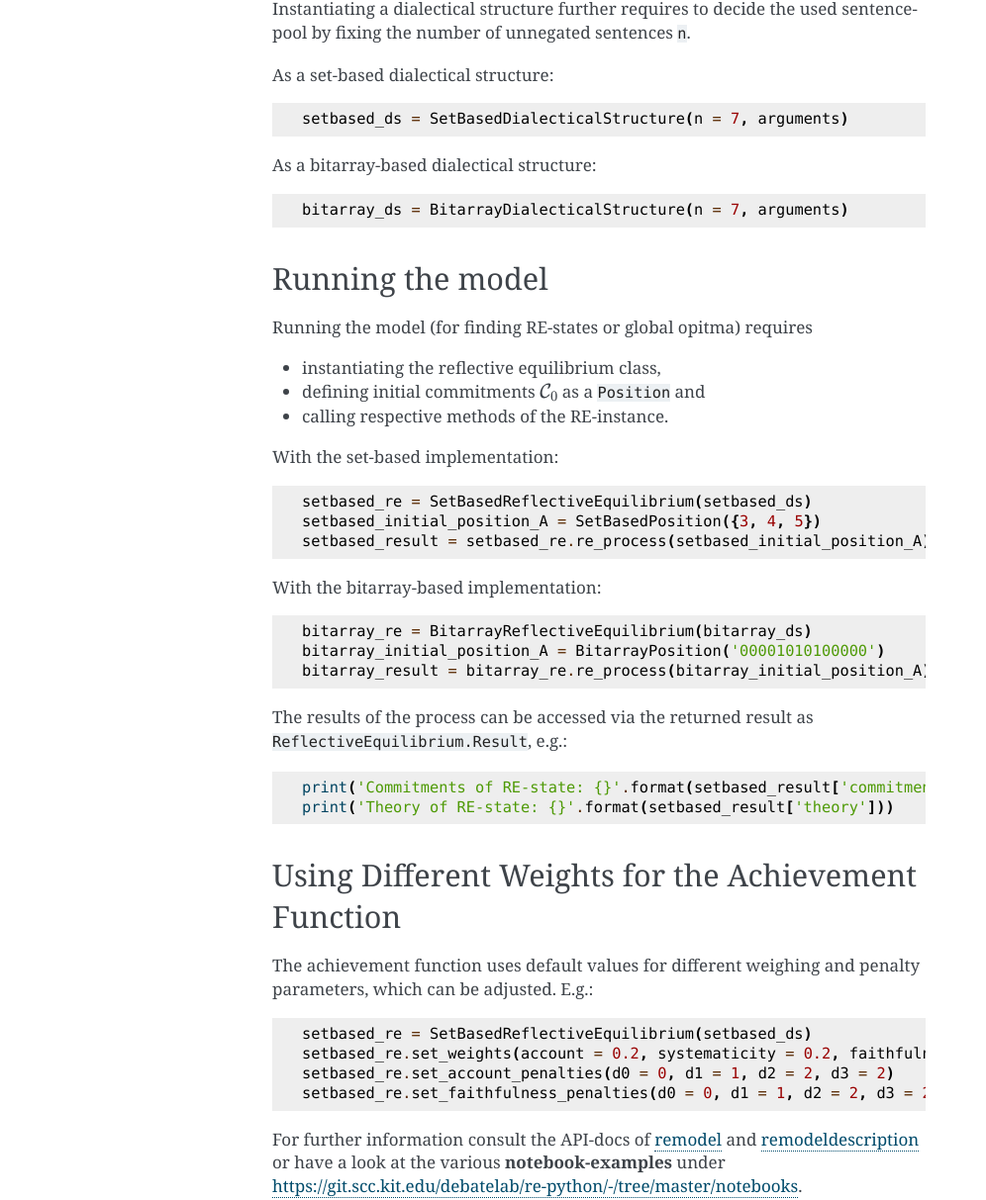
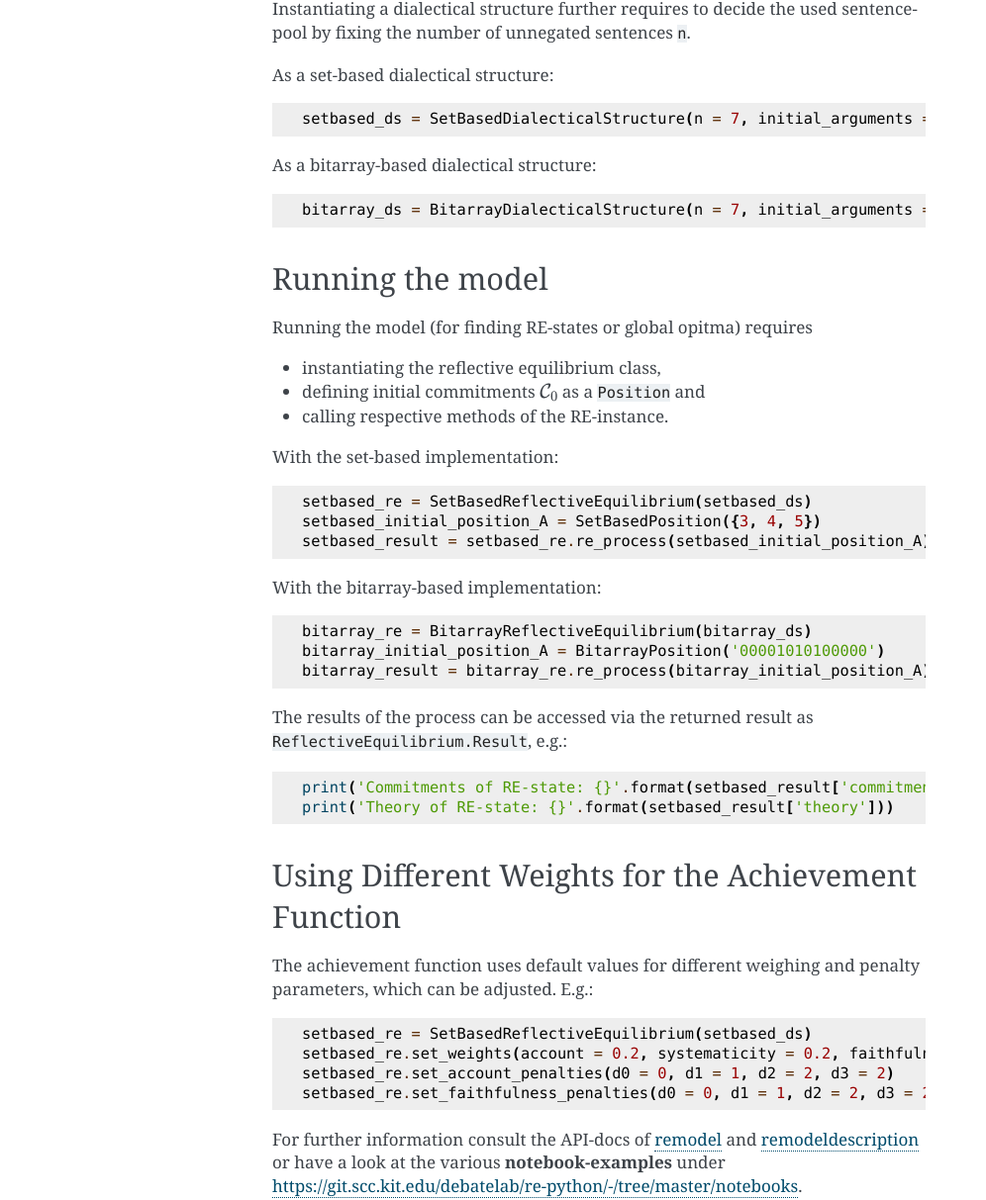
Before and after one commit to debatelab/re-docs, a Sphinx documentation site: the page built from source/user/running_model.rst, in a window 1280 px wide. Shown: the part 782-1995 px from the top of the page at 99% size, without its empty margins (145-1141 px from the left). Built offline with Sphinx 7.4.7, drawn with Linux system fonts in a browser that asks for light colours.

Commit message:
fix syntax-error
das zweite Argument der Funktion benötigt auch eine Bezeichnung.

```diff
--- a/source/user/running_model.rst
+++ b/source/user/running_model.rst
@@ -41,13 +41,13 @@ As a set-based dialectical structure:
 
 .. code:: python
 
- setbased_ds = SetBasedDialecticalStructure(n = 7, arguments)
+ setbased_ds = SetBasedDialecticalStructure(n = 7, initial_arguments = arguments)
 
 As a bitarray-based dialectical structure:
 
 .. code:: python
 
-    bitarray_ds = BitarrayDialecticalStructure(n = 7, arguments)
+    bitarray_ds = BitarrayDialecticalStructure(n = 7, initial_arguments = arguments)
 
 Running the model
 -----------------
```
